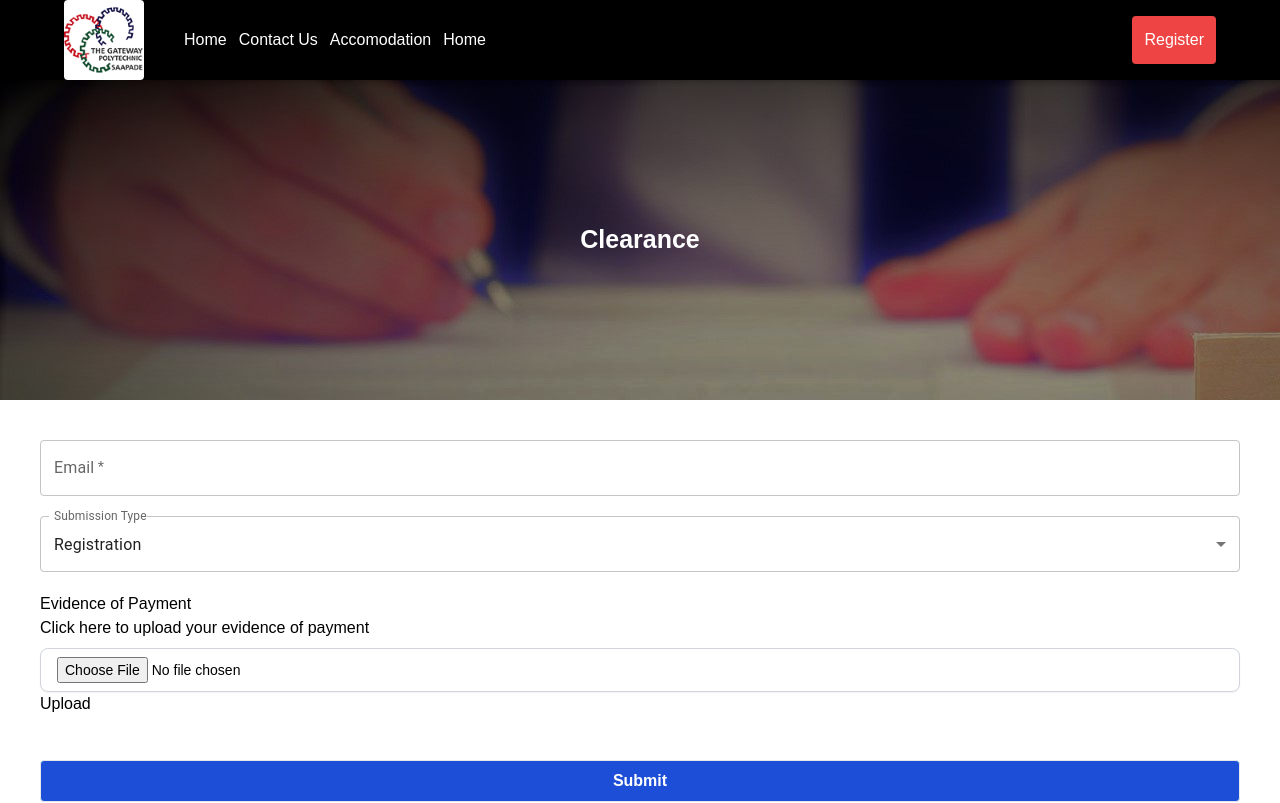
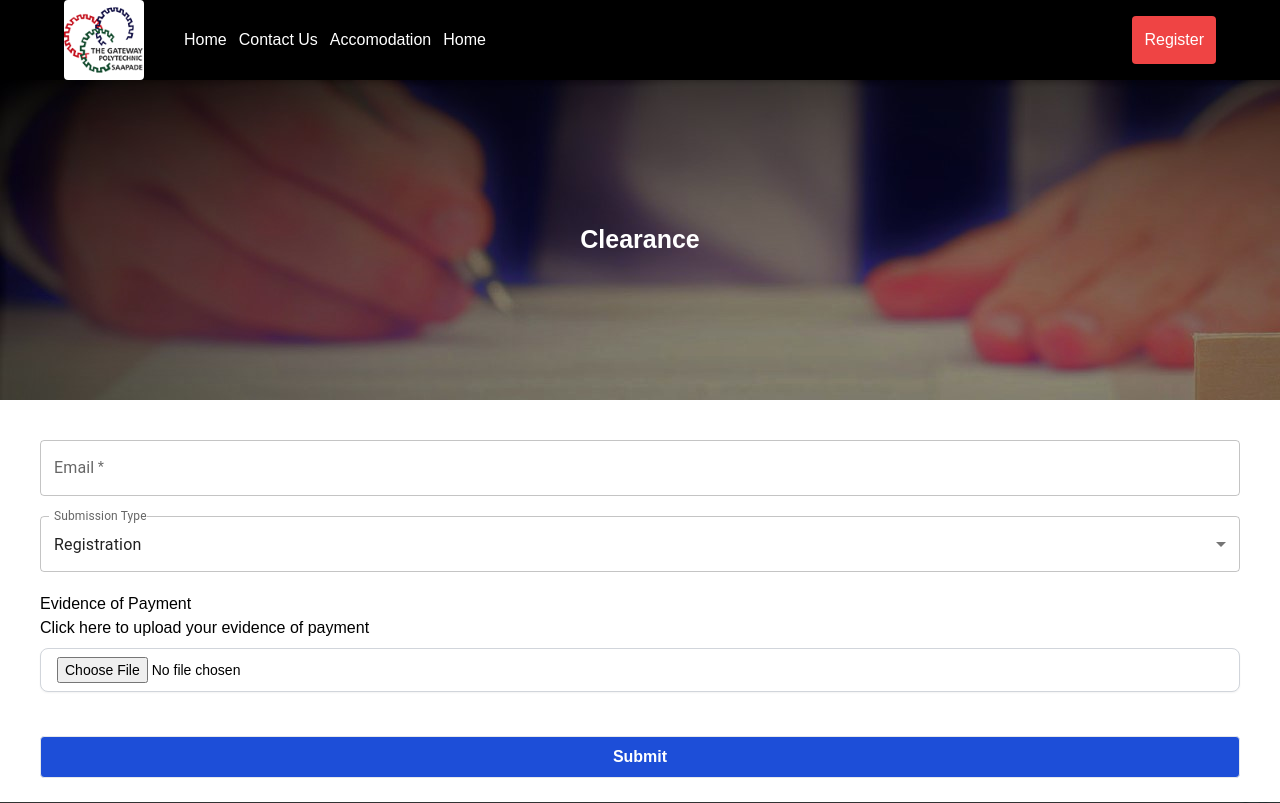
Before and after one commit to wisdom-uzo/gaposa, a Next.js app: page /clearance in a window 1280 px wide. Shown: the top 803 px of the page. Built offline with nearby package versions, Linux system fonts and the light colour scheme.

Commit message:
first commit

```diff
--- a/components/CloudinaryUpload.jsx
+++ b/components/CloudinaryUpload.jsx
@@ -47,6 +47,13 @@ const CloudinaryUpload = () => {
       const data = await response.json();
       setUploadedImage(data.secure_url);
 
+      const imageLink = await axios.post('api/paymentFile', {paymentFileLink: data.secure_url, email:email});
+
+       if(imageLink.data.success){
+        toast.success('document has been uploaded')
+        setSuccess('Document upload')
+        return
+       }
 
     } catch (error) {
       console.error(error);
@@ -55,19 +62,19 @@ const CloudinaryUpload = () => {
       setUploading(false);
     }
 
-    try {
-      const imageLink = await axios.post('api/paymentFile', {paymentFileLink: uploadedImage, email:email});
-       console.log(imageLink.data.success)
-       if(imageLink.data.success){
-        toast.success('document has been uploaded')
-        setSuccess('Document upload')
-        return
-       }
+    // try {
+    //   const imageLink = await axios.post('api/paymentFile', {paymentFileLink: uploadedImage, email:email});
+    //    console.log(imageLink.data.success)
+    //    if(imageLink.data.success){
+    //     toast.success('document has been uploaded')
+    //     setSuccess('Document upload')
+    //     return
+    //    }
 
-       setError('something went wrong, load the image again')
-    } catch (error) {
-      console.log(error)
-    }
+    //    setError('something went wrong, load the image again')
+    // } catch (error) {
+    //   console.log(error)
+    // }
 
   };
 
@@ -116,8 +123,7 @@ const CloudinaryUpload = () => {
               className="w-full mt-2 appearance-none border border-gray-300 py-2 px-4 bg-white rounded-lg shadow-sm text-sm leading-5 focus:outline-none focus:ring focus:ring-blue-500 focus:border-blue-500"
             />
             {error && <p style={{ color: "red" }}>{error}</p>}
-            <button onClick={handleUploadClick}>Upload</button>
-            {uploading && <p>Uploading...</p>}
+
 
         </div>
         )
```
